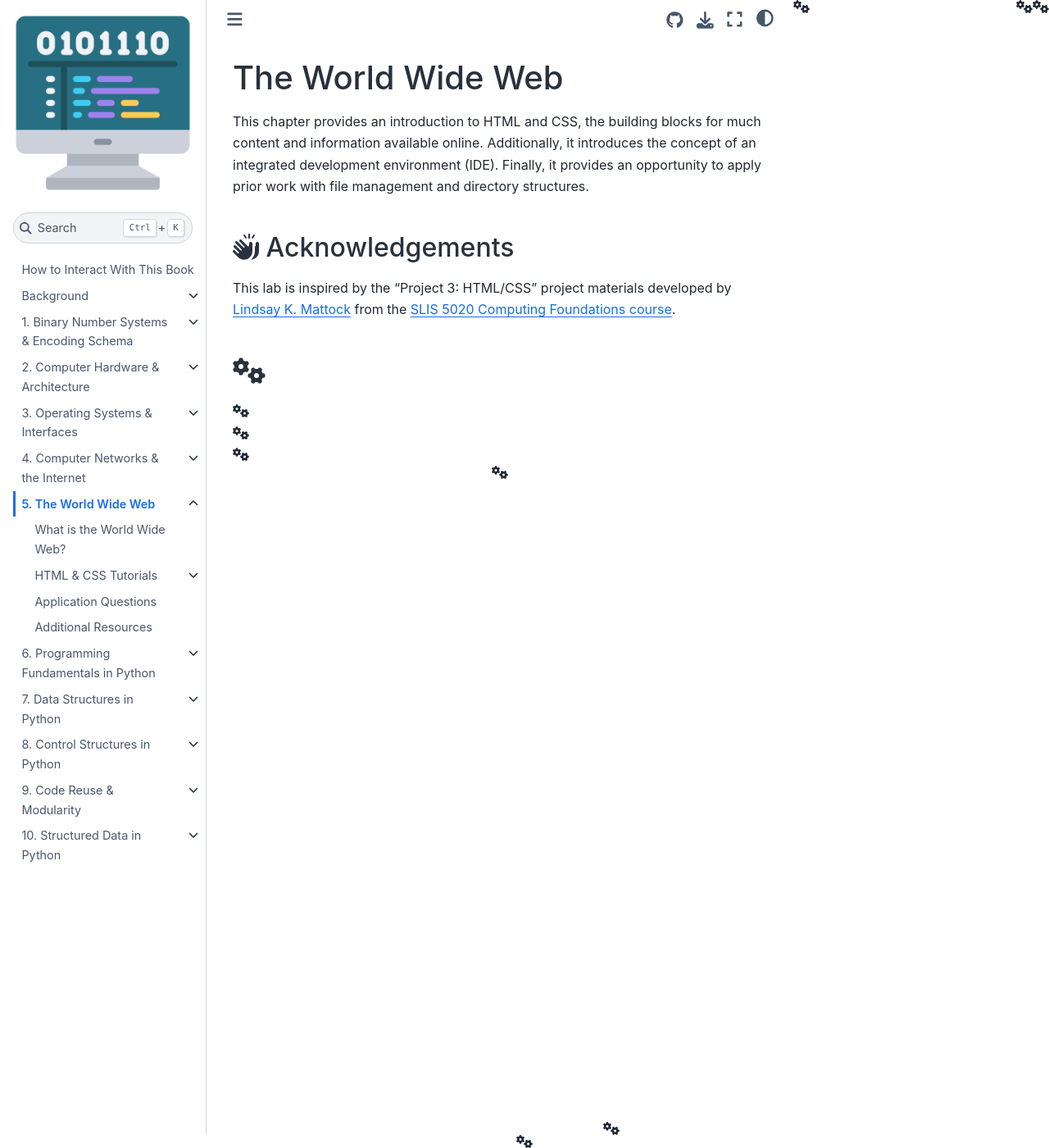
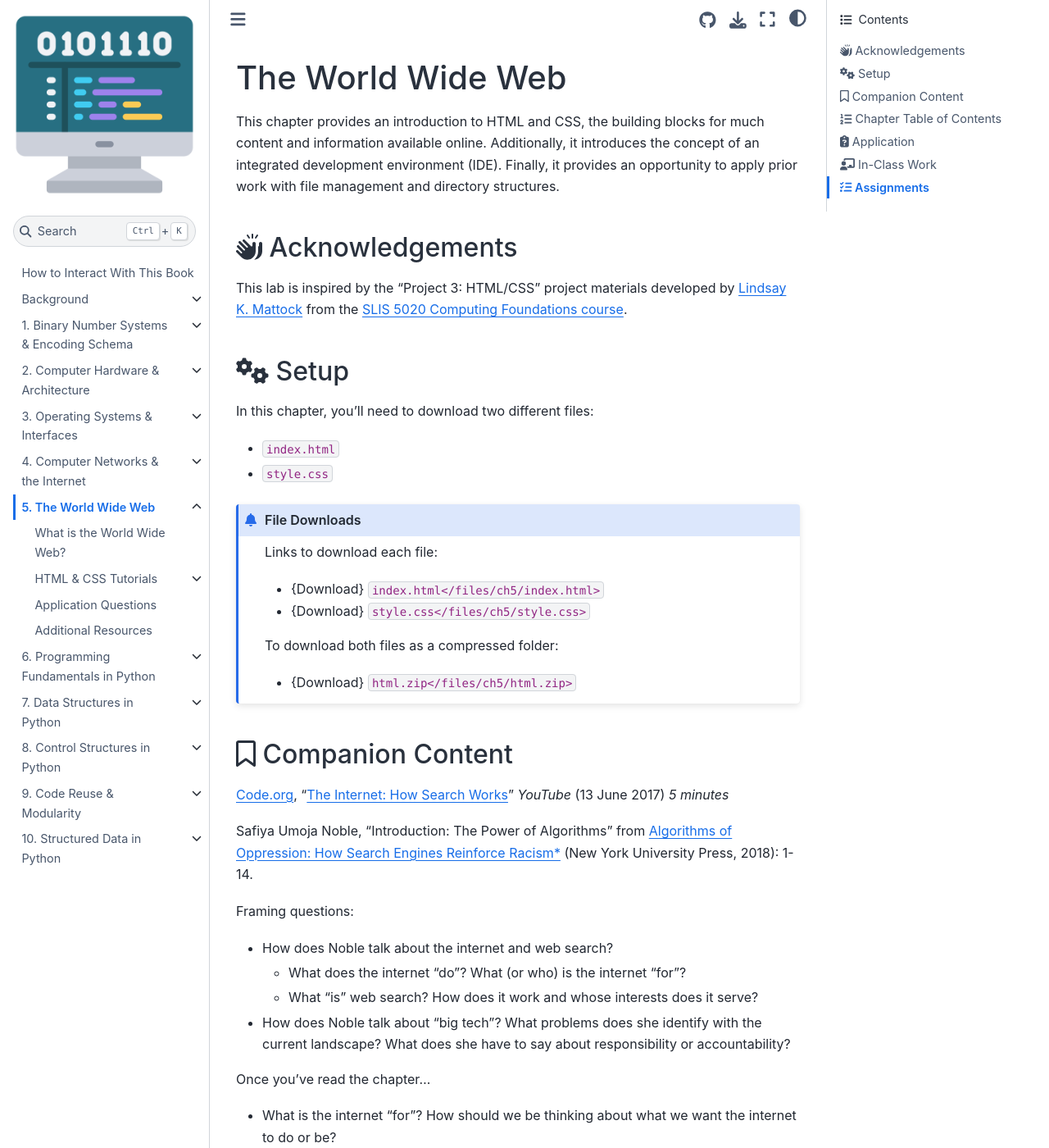
Before and after one commit to kwaldenphd/code-in-context, a Jupyter Book: the page built from book/05-world-wide-web/00-intro.md, in a window 1280 px wide and 1400 px high. Shown: the whole window at 82% size. Built offline with Jupyter Book 1.0.4 settings and Sphinx 7.4.7 and the Sphinx Book theme 1.1.4, drawn with Linux system fonts in a browser that asks for light colours; comment, search, counter and statistics services are not loaded; some of the changed text lies outside the part shown.

Commit message:
Tweak image issues

```diff
--- a/book/05-world-wide-web/00-intro.md
+++ b/book/05-world-wide-web/00-intro.md
@@ -6,7 +6,7 @@ This chapter provides an introduction to HTML and CSS, the building blocks for m
 
 This lab is inspired by the "Project 3: HTML/CSS" project materials developed by [Lindsay K. Mattock](http://lindsaymattock.net/) from the [SLIS 5020 Computing Foundations course](http://lindsaymattock.net/computingfoundations.html).
 
-## <i class="fa-solid fa-gears" aria-hidden="true"> Setup
+## <i class="fa-solid fa-gears" aria-hidden="true"></i> Setup
 
 In this chapter, you'll need to download two different files:
 - `index.html`
```
Also changed, not shown: book/images/ch5/HTML_Tag.png (added), book/images/ch5/Hypertext.png (added), book/images/ch5/URL.png (added), book/images/ch5/WWW_Berners_Lee.png (added).
